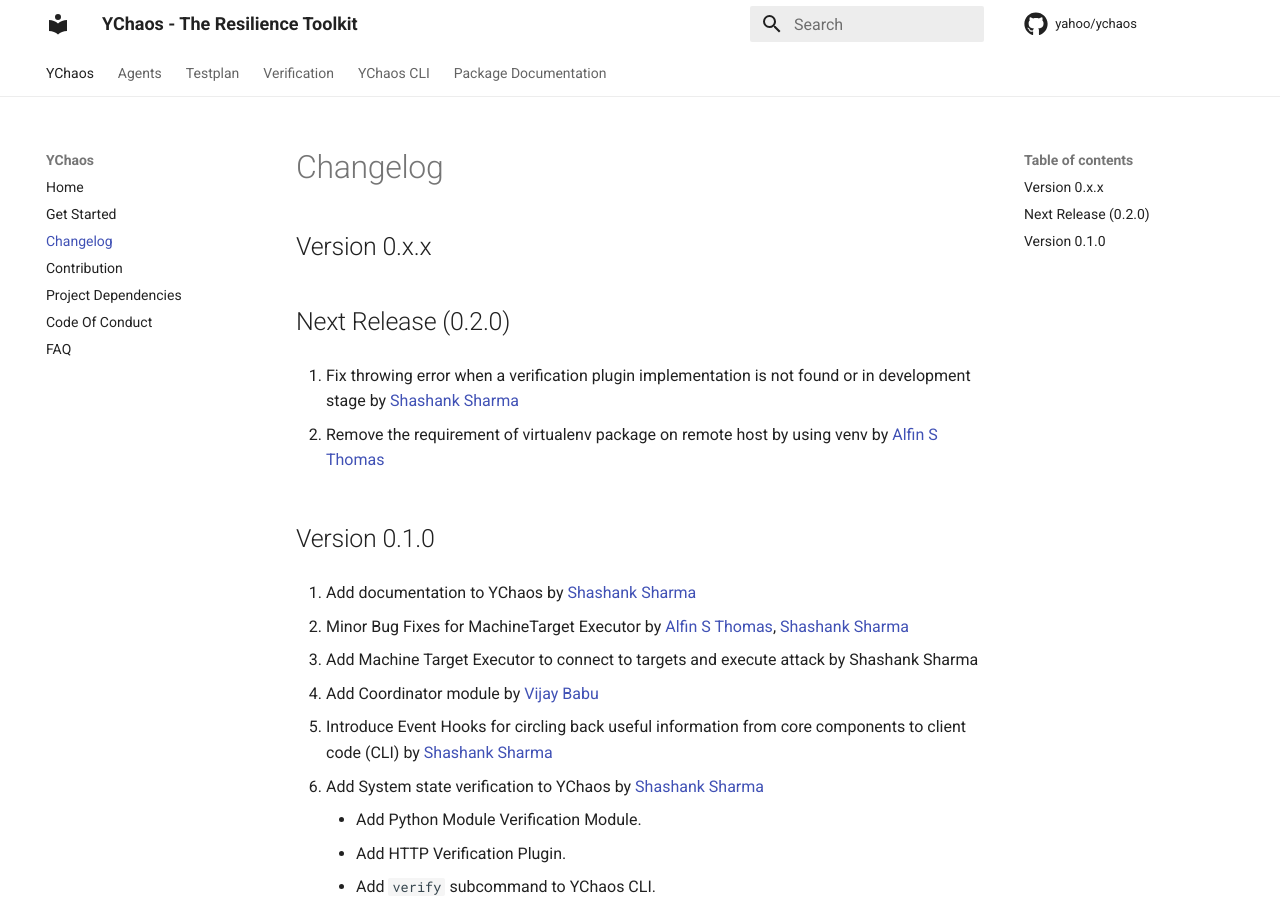
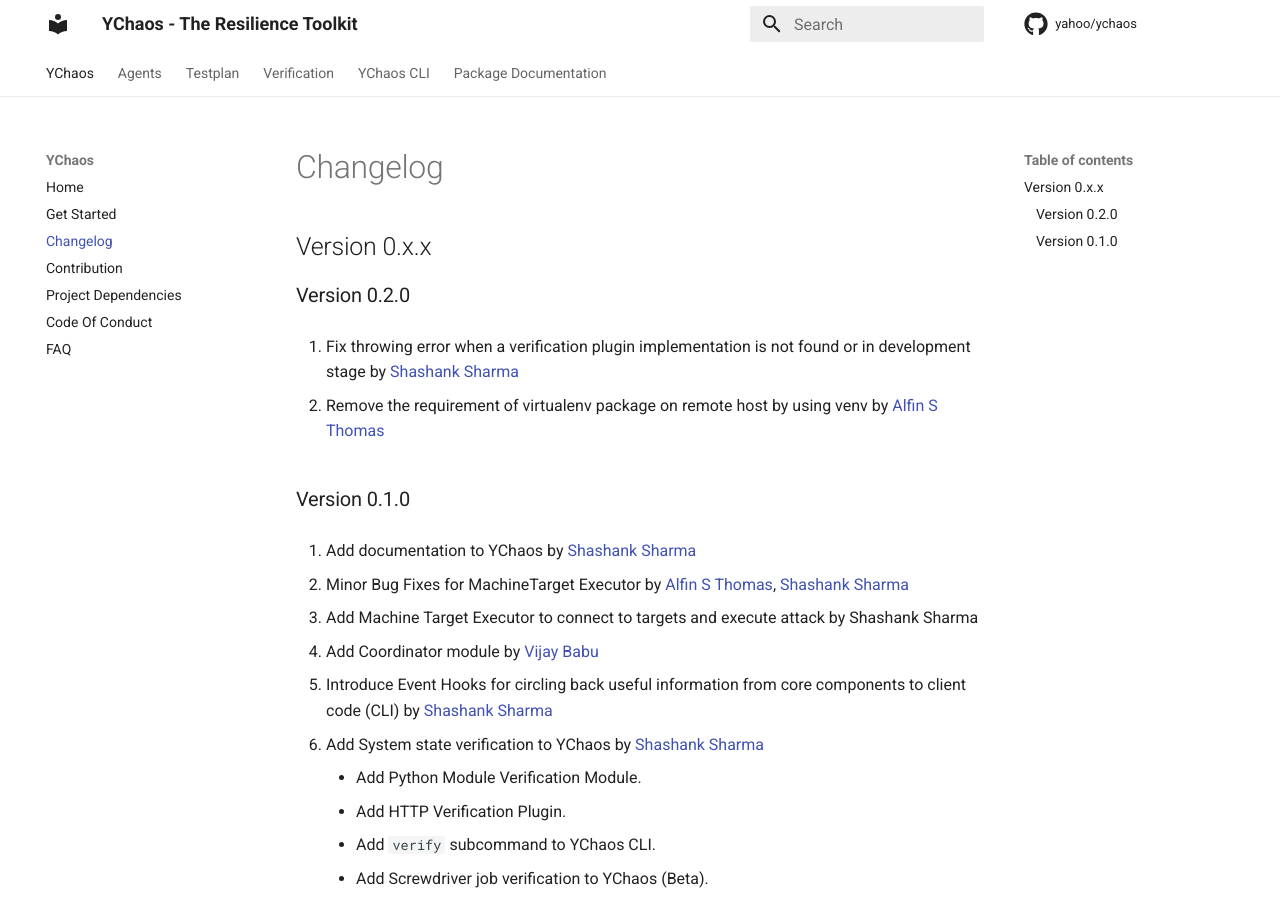
Before and after one commit to yahoo/ychaos, an MkDocs documentation site: the page built from docs/releases.md, in a window 1280 px wide and 900 px high. Built offline with MkDocs 1.6.1 and Material for MkDocs 9.7.7, drawn with Linux system fonts in a browser that asks for light colours; comment, search, counter and statistics services are not loaded; the version menu is left out.

Commit message:
version 0.2.0 release (#43)

```diff
--- a/docs/releases.md
+++ b/docs/releases.md
@@ -2,14 +2,14 @@
 
 ## Version 0.x.x
 
-## Next Release (0.2.0)
+### Version 0.2.0
 
 1. Fix throwing error when a verification plugin implementation is not found or in development stage
 by [Shashank Sharma](https://github.com/shashankrnr32)
 
 1. Remove the requirement of virtualenv package on remote host by using venv by [Alfin S Thomas](https://github.com/AlfinST)
 
-## Version 0.1.0
+### Version 0.1.0
 
 1. Add documentation to YChaos by [Shashank Sharma](https://github.com/shashankrnr32)
 
--- a/setup.cfg
+++ b/setup.cfg
@@ -25,7 +25,7 @@
     CI Pipeline =  https://cd.screwdriver.cd/pipelines/7419
     Download = https://pypi.org/project/ychaos/#files
 url = https://github.com/yahoo/ychaos
-version = 0.1.0
+version = 0.2.0
 
 [options]
 namespace_packages =
```
